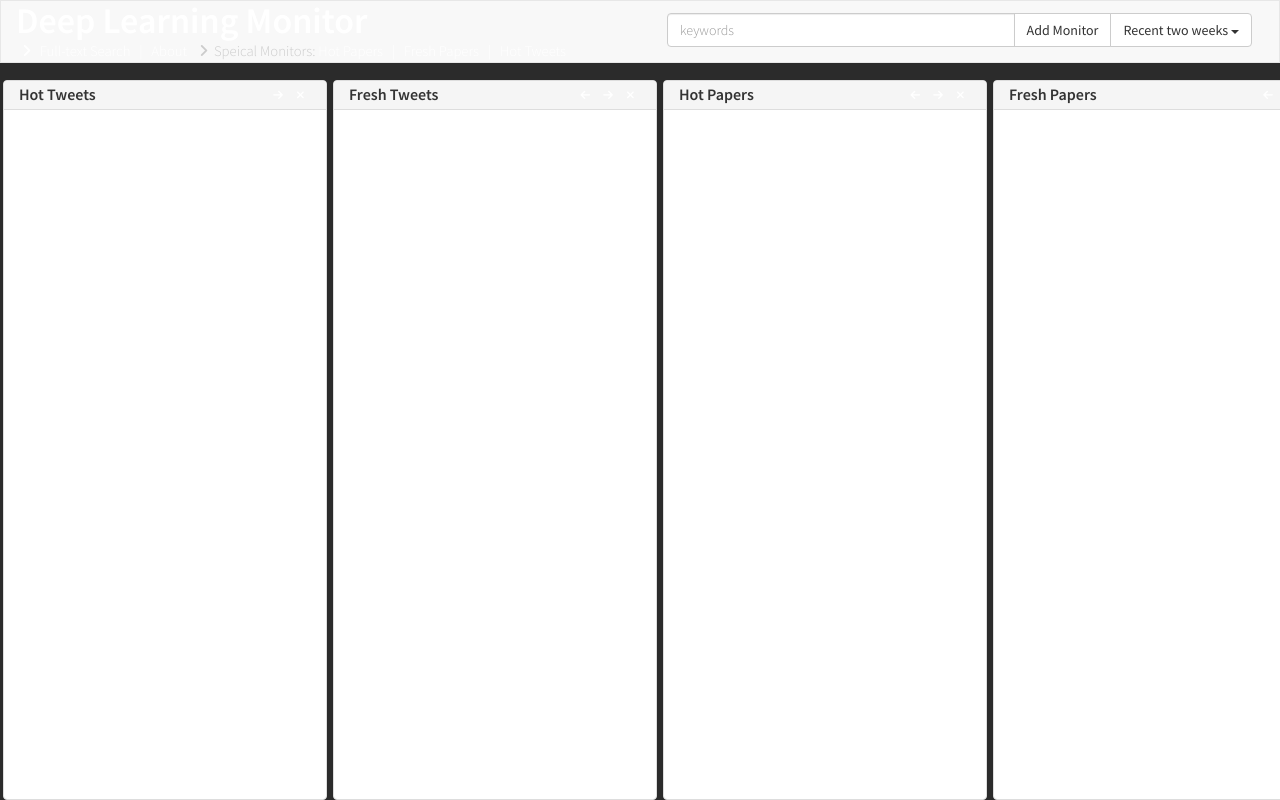
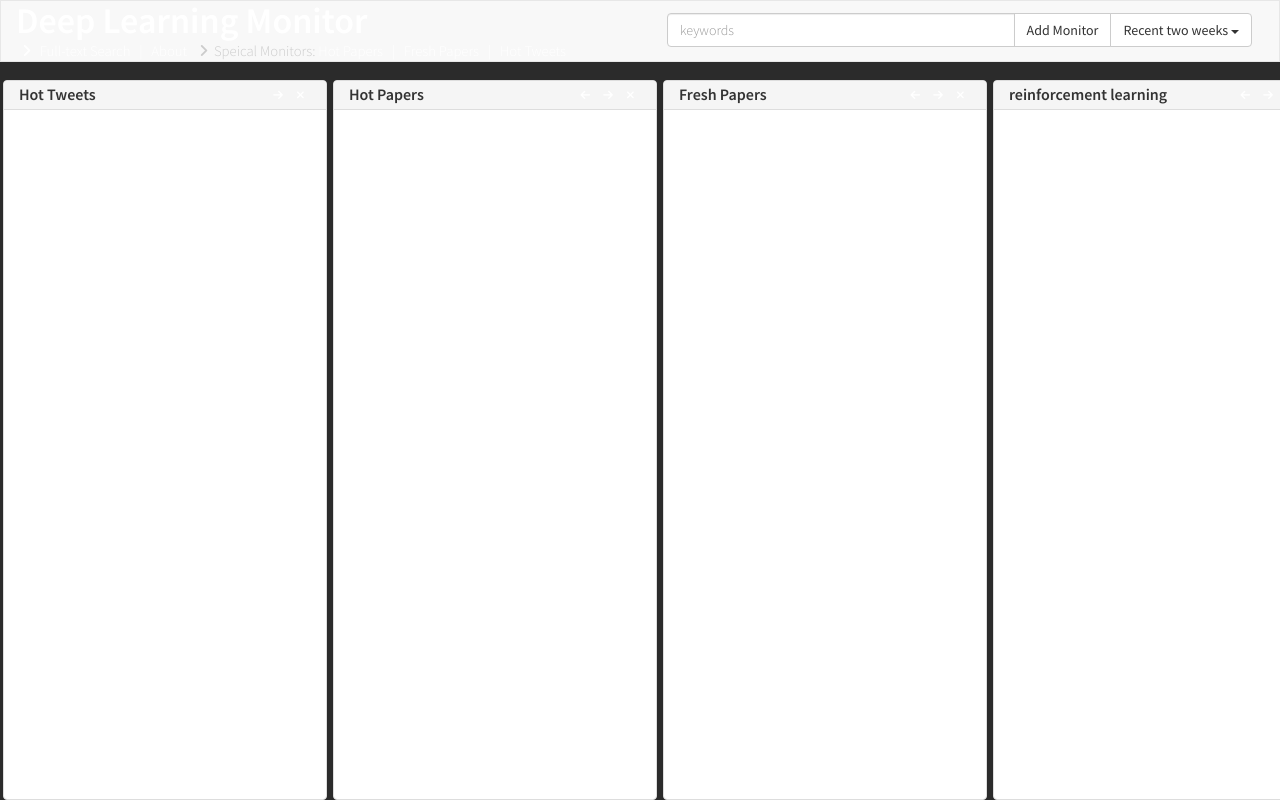
Before and after one commit to zomux/dlmonitor, a Flask app: template dlmonitor/webapp/templates/index.html in a window 1280 px wide. Run offline with Flask 2, Linux system fonts and the light colour scheme; the template is opened without the code that fills it, so the values that code supplies are empty; some libraries are stand-ins or nearby versions.

Commit message:
commit 2017-07-20:11:35:05

```diff
--- a/dlmonitor/webapp/app.py
+++ b/dlmonitor/webapp/app.py
@@ -8,7 +8,7 @@
 app = Flask(__name__, static_url_path='/static')
 
 NUMBER_EACH_PAGE = 30
-DEFAULT_KEYWORDS = "Hot Tweets,Fresh Tweets,Hot Papers,Fresh Papers"
+DEFAULT_KEYWORDS = "Hot Tweets,Hot Papers,Fresh Papers,reinforcement learning,language"
 
 DATE_TOKEN_SET = set(['1-week', '2-week', '1-month'])
 
--- a/dlmonitor/webapp/static/app.js
+++ b/dlmonitor/webapp/static/app.js
@@ -2,7 +2,7 @@
 Javascript for Deep Community.
 */
 
-INIT_KEYWORDS = "Hot Tweets,Fresh Tweets,Hot Papers,Fresh Papers";
+INIT_KEYWORDS = "Hot Tweets,Hot Papers,Fresh Papers,reinforcement learning,language";
 
 dlmonitor = {
     ajaxCount: 0,
--- a/dlmonitor/webapp/static/default.css
+++ b/dlmonitor/webapp/static/default.css
@@ -263,6 +263,11 @@
 /*********************************************************************************/
 /* Nav                                                                        */
 /*********************************************************************************/
+
+.menu {
+	overflow: hidden;
+	height: 20px;
+}
 
 .keywords {
 	padding: 20px 0;
--- a/dlmonitor/webapp/static/mobile.css
+++ b/dlmonitor/webapp/static/mobile.css
@@ -1,4 +1,4 @@
-@media (max-width: 767px) {
+@media (max-width: 994px) {
     /* CSS goes here */
     .menu {
         display: none;
--- a/dlmonitor/webapp/templates/index.html
+++ b/dlmonitor/webapp/templates/index.html
@@ -10,14 +10,14 @@
 <meta content='width=device-width, initial-scale=1.0, maximum-scale=1.0, user-scalable=0' name='viewport' />
 <link href="https://fonts.googleapis.com/css?family=Source+Sans+Pro:200,300,400,600,700,900" rel="stylesheet" />
 <link href="https://bootswatch.com/darkly/bootstrap.min.css" rel="stylesheet">
-<link href="/static/default.css?v=18" rel="stylesheet" type="text/css" media="all" />
-<link href="/static/mobile.css?v=2" rel="stylesheet" type="text/css" media="all" />
+<link href="/static/default.css?v=19" rel="stylesheet" type="text/css" media="all" />
+<link href="/static/mobile.css?v=3" rel="stylesheet" type="text/css" media="all" />
 <script src="https://use.fontawesome.com/f194410606.js"></script>
 <script type="text/javascript" src="https://code.jquery.com/jquery-3.2.1.min.js"></script>
 <!-- <script type="text/javascript" src="https://code.jquery.com/mobile/1.4.5/jquery.mobile-1.4.5.min.js"></script> -->
 <script type="text/javascript" src="https://maxcdn.bootstrapcdn.com/bootstrap/3.3.7/js/bootstrap.min.js"></script>
 <script type="text/javascript" src="https://cdnjs.cloudflare.com/ajax/libs/js-cookie/2.1.4/js.cookie.min.js"></script>
-<script type="text/javascript" src="/static/app.js?v=18"></script>
+<script type="text/javascript" src="/static/app.js?v=19"></script>
 
 </head>
 <body>
```
